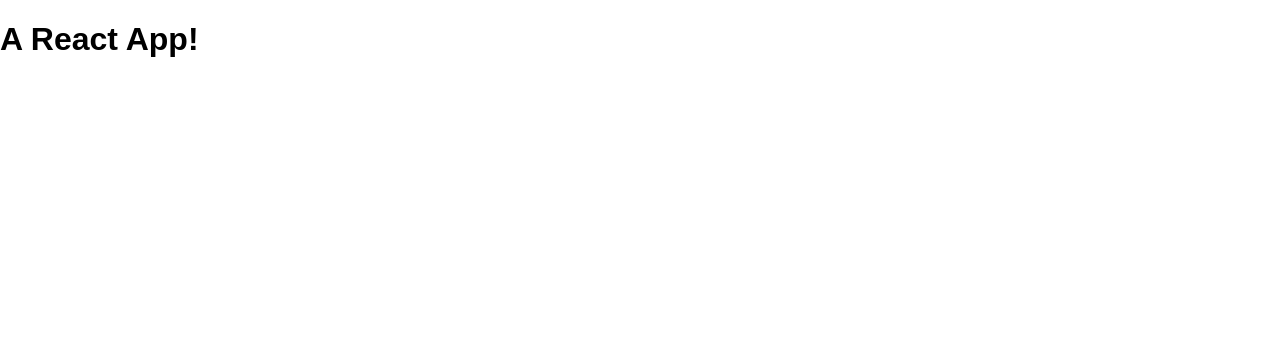
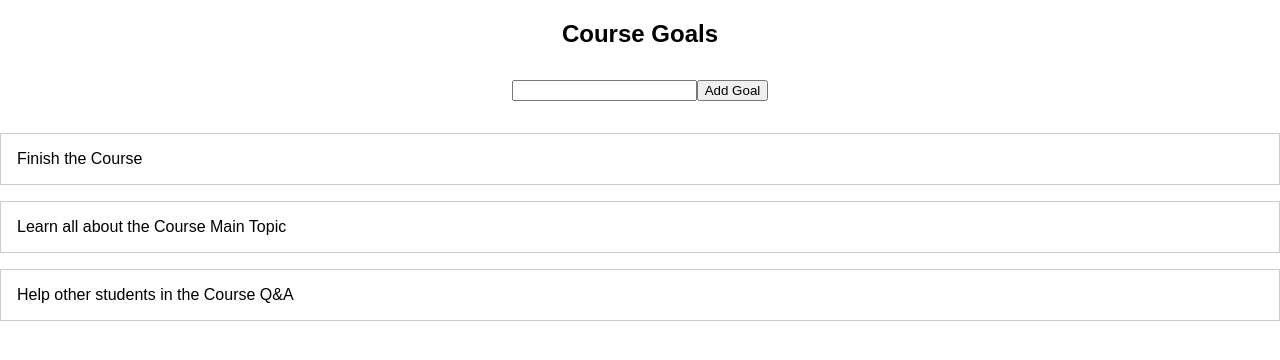
Before and after one commit to lifebenefit/APP_Practice_codes, a React (Create React App) app: page / in a window 1280 px wide. Shown: the top 360 px of the page. Built offline with nearby package versions, Linux system fonts and the light colour scheme.

Commit message:
section_4 종료[ React.js 복습 강의 ]

```diff
--- a/package.json
+++ b/package.json
@@ -8,7 +8,8 @@
     "react-scripts": "3.2.0"
   },
   "scripts": {
-    "start": "react-scripts start",
+    "start_origin": "react-scripts start",
+    "start": "react-scripts --openssl-legacy-provider start",
     "build": "react-scripts build",
     "test": "react-scripts test",
     "eject": "react-scripts eject"
--- /dev/null
+++ b/src/App.css
@@ -0,0 +1,3 @@
+.course-goals h2{
+    text-align: center;
+}
--- a/src/App.js
+++ b/src/App.js
@@ -1,7 +1,32 @@
-import React from 'react';
+import React, { useState } from 'react';
+
+import GoalList from './component/GoalList/GoalList';
+import NewGoal from './component/NewGoal/NewGoal';
+import './App.css'
 
 const App = () => {
-  return <h1>A React App!</h1>;
+  const [courseGoals, setCourseGoals] = useState([
+    { id: 'cg1', text: 'Finish the Course' },
+    { id: 'cg2', text: 'Learn all about the Course Main Topic' },
+    { id: 'cg3', text: 'Help other students in the Course Q&A' },
+  ]);
+
+  const addNewGoalHandler = (newGoal) => {
+    // setCourseGoals(courseGoals.concat(newGoal));
+    setCourseGoals((prevCourseGoals)=>{
+      return prevCourseGoals.concat(newGoal)
+    })
+    console.log(courseGoals);
+  };
+
+  return (
+    <div className='course-goals'>
+      <h2> Course Goals</h2>
+      <NewGoal onAddGoal={addNewGoalHandler} />
+      <GoalList goals={courseGoals} />
+    </div>
+  );
+
 };
 
 export default App;
--- /dev/null
+++ b/src/component/GoalList/GoalList.css
@@ -0,0 +1,17 @@
+.goal-list {
+  list-style: none;
+  margin: 2rem 0;
+  padding: 0;
+}
+
+.goal-list li {
+  margin: 1rem 0;
+  border: 1px solid #ccc;
+  padding: 1rem;
+}
+
+.goal-list custom_tag {
+  margin: 1rem 0;
+  border: 10px solid #ccc;
+  padding: 1rem;
+}
--- /dev/null
+++ b/src/component/GoalList/GoalList.js
@@ -0,0 +1,19 @@
+import React from "react";
+
+import './GoalList.css'
+
+const GoalList = (props = null) => {
+    // console.log(props.goals)
+    return (
+        <ul className='goal-list' >
+            {
+                props.goals.map((goal) => {
+                    // return <li>{goal.text}</li>;
+                    return <li key={goal.id}>{goal.text}</li>;
+                })
+            }
+        </ul >
+    );
+};
+
+export default GoalList;
--- /dev/null
+++ b/src/component/NewGoal/NewGoal.css
@@ -0,0 +1,4 @@
+.new-goal {
+    margin: 2rem;
+    text-align: center;
+}
--- /dev/null
+++ b/src/component/NewGoal/NewGoal.js
@@ -0,0 +1,31 @@
+import React, { useState } from "react";
+
+import './NewGoal.css';
+
+const NewGoal = (props) => {
+    // let enteredText = '';
+    const [enteredText, setEnteredText] = useState("");
+    const addGoalHandler = (event) => {
+        event.preventDefault();
+        const newGoal = {
+            id: Math.random().toString(),
+            text: enteredText
+        };
+        setEnteredText('');
+        props.onAddGoal(newGoal);
+    };
+
+    const textChageHandler = event => {
+        // enteredText = event.target.value
+        setEnteredText(event.target.value)
+    }
+
+    return (
+        <form className="new-goal" onSubmit={addGoalHandler}>
+            <input type="text" value={enteredText} onChange={textChageHandler} />
+            <button type="submit">Add Goal</button>
+        </form>
+    );
+};
+
+export default NewGoal
```
Also changed, not shown: 1 other file (tests, documents, lock files or other folders).
